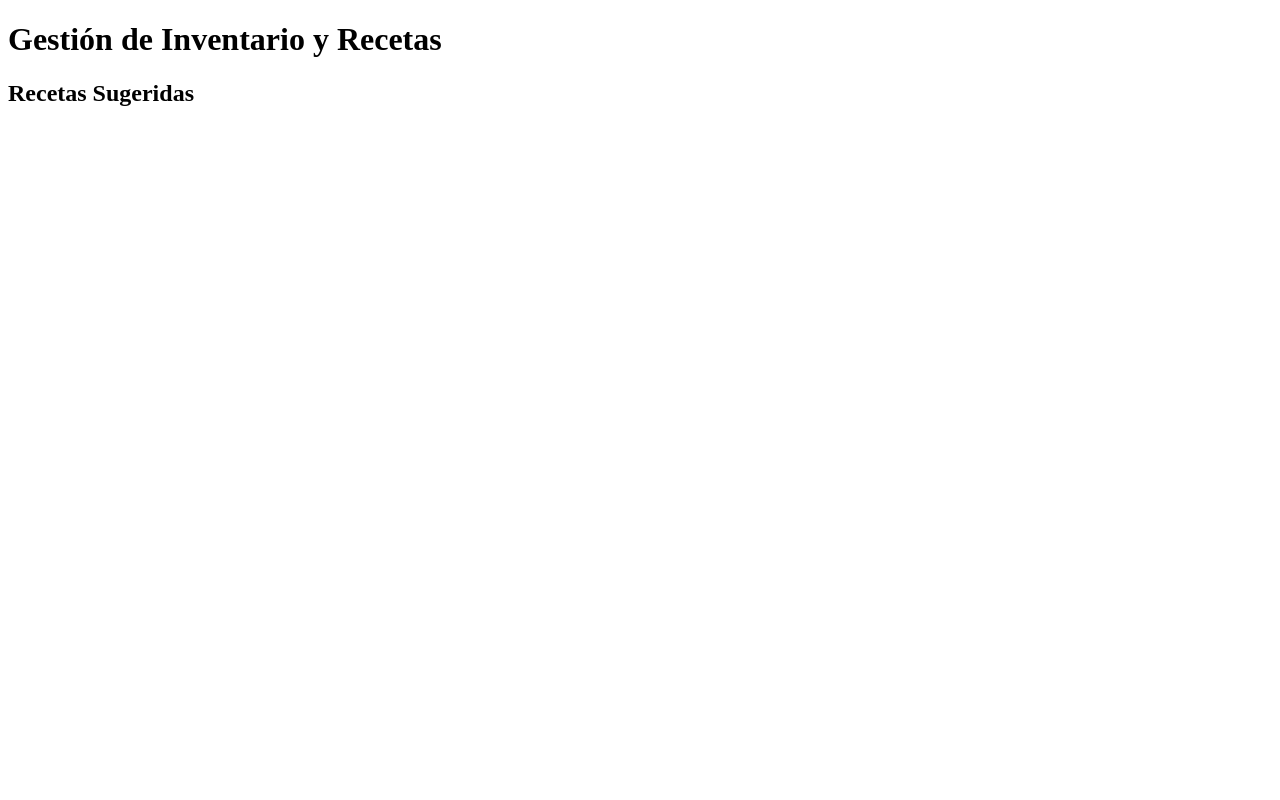
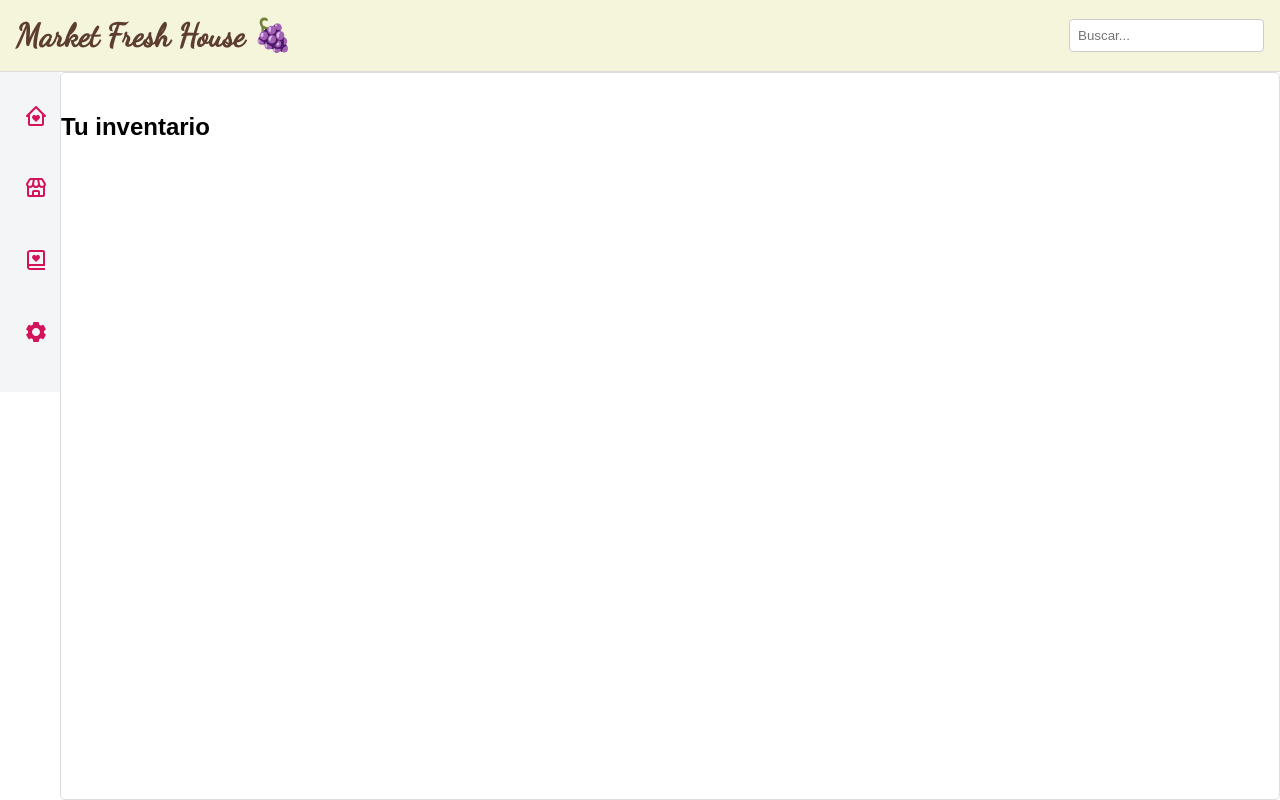
Before and after one commit to jandrader14/market-recipes, a website: page src/inventory/inventory.html in a window 1280 px wide. Drawn offline with Linux system fonts and the light colour scheme.

Commit message:
Inicia seccion inventario, se crean los components para el header, aside y main

```diff
--- /dev/null
+++ b/assets/css/components.css
@@ -0,0 +1,116 @@
+@import url('https://fonts.googleapis.com/css2?family=Dancing+Script&display=swap');
+
+:root {
+  /*Global variables*/
+  --icon: #8491a5;
+  --main: #dcdadd;
+  --primary: #d4145a;
+  --text: #526581;
+  --welcome: #c4bea3;
+  --white: #ffffff;
+  --title: #5c3d2e;
+  --color-paragraph: #8b7d6b;
+}
+* {
+  box-sizing: border-box;
+  margin: 0;
+  padding: 0;
+}
+
+body {
+  display: flex;
+  flex-direction: column;
+  min-height: 100vh;
+  font-family: "Nunito", sans-serif;
+}
+
+body aside:hover ~ main {
+    margin-left: 250px;
+  }
+header {
+  background-color: #f5f5dc;
+  padding: 1rem;
+  display: flex;
+  justify-content: space-between;
+  align-items: center;
+  border-bottom: 1px solid #ddd;
+}
+
+header h1 {
+  color: var(--title);
+  font-family: "Dancing Script", cursive;
+}
+
+header .search-bar {
+  display: flex;
+  align-items: center;
+}
+
+header input[type="search"] {
+  padding: 0.5rem;
+  border: 1px solid #ccc;
+  border-radius: 4px;
+}
+
+main {
+  display: flex;
+  flex: 1;
+  flex-wrap: wrap;
+  transition: margin-left 0.4s;
+}
+
+aside {
+  width: 60px;
+  background-color: #f4f5f7;
+  padding: 1rem 0.5rem;
+  overflow: hidden;
+  white-space: nowrap;
+  transition: width 0.4s;
+}
+
+aside:hover {
+  width: 250px;
+}
+
+aside nav ul {
+  list-style: none;
+  padding: 0;
+}
+
+aside nav ul li {
+  margin-bottom: 1rem;
+}
+
+aside nav ul li .submenu {
+  display: none;
+  padding-left: 1rem;
+}
+
+aside nav ul li:hover .submenu {
+  display: block;
+}
+
+aside nav ul li a {
+  padding: 1rem;
+  display: grid;
+  align-items: center;
+  grid-template-columns: 40px 1fr;
+  color: var(--primary);
+  fill: var(--primary);
+  text-decoration: none;
+  transition: background-color 0.3s, color 0.3s;
+}
+
+aside nav ul li a:hover {
+  background-color: var(--welcome);
+  color: var(--white);
+  fill: var(--white);
+}
+
+section {
+  background-color: #fff;
+  border-radius: 5px;
+  border: 1px solid #ddd;
+  flex: 1 1 calc(33.333% - 1rem);
+  padding-top: 2.5rem;
+}
--- a/assets/css/dashboard.css
+++ b/assets/css/dashboard.css
@@ -1,4 +1,3 @@
-
 :root {
   /*Global variables*/
   --icon: #8491a5;
--- /dev/null
+++ b/assets/js/load-components.js
@@ -0,0 +1,13 @@
+document.addEventListener('DOMContentLoaded', () => {
+    fetch('/components/header.html')
+        .then(response => response.text())
+        .then(data => {
+            document.getElementById('header-placeholder').innerHTML = data;
+        });
+
+    fetch('/components/aside.html')
+        .then(response => response.text())
+        .then(data => {
+            document.getElementById('aside-placeholder').innerHTML = data;
+        });
+});
--- a/assets/js/script.js
+++ b/assets/js/script.js
@@ -16,7 +16,7 @@ document.addEventListener('DOMContentLoaded', () => {
         // Redirige a otra página
         window.location.href = 'src/dashboard/dashboard.html';
       } else {
-        alert('Credenciales incorrectas. Por favor, inténtalo de nuevo.');
+        alert('Credenciales incorrectas o usuario no válido. Por favor, inténtalo de nuevo.');
       }
     });
   });
--- /dev/null
+++ b/components/aside.html
@@ -0,0 +1,92 @@
+<aside>
+  <nav>
+    <ul>
+      <li>
+        <a href="/dashboard">
+          <svg
+            xmlns="http://www.w3.org/2000/svg"
+            width="24"
+            height="24"
+            viewBox="0 0 24 24"
+            class="sidebar__icon"
+          >
+            <path
+              d="m12.223 11.641-.223.22-.224-.22a2.224 2.224 0 0 0-3.125 0 2.13 2.13 0 0 0 0 3.07L12 18l3.349-3.289a2.13 2.13 0 0 0 0-3.07 2.225 2.225 0 0 0-3.126 0z"
+            ></path>
+            <path
+              d="m21.707 11.293-9-9a.999.999 0 0 0-1.414 0l-9 9A1 1 0 0 0 3 13h1v7c0 1.103.897 2 2 2h12c1.103 0 2-.897 2-2v-7h1a1 1 0 0 0 .707-1.707zM18.001 20H6v-9.585l6-6 6 6V15l.001 5z"
+            ></path>
+          </svg>
+          <div class="sidebar__hide">
+            <p class="sidebar__text">Dashboard</p>
+          </div>
+        </a>
+      </li>
+      <li>
+        <a href="/inventory">
+          <svg
+            xmlns="http://www.w3.org/2000/svg"
+            width="24"
+            height="24"
+            viewBox="0 0 24 24"
+            class="sidebar__icon"
+          >
+            <path
+              d="M19.148 2.971A2.008 2.008 0 0 0 17.434 2H6.566c-.698 0-1.355.372-1.714.971L2.143 7.485A.995.995 0 0 0 2 8a3.97 3.97 0 0 0 1 2.618V19c0 1.103.897 2 2 2h14c1.103 0 2-.897 2-2v-8.382A3.97 3.97 0 0 0 22 8a.995.995 0 0 0-.143-.515l-2.709-4.514zm.836 5.28A2.003 2.003 0 0 1 18 10c-1.103 0-2-.897-2-2 0-.068-.025-.128-.039-.192l.02-.004L15.22 4h2.214l2.55 4.251zM10.819 4h2.361l.813 4.065C13.958 9.137 13.08 10 12 10s-1.958-.863-1.993-1.935L10.819 4zM6.566 4H8.78l-.76 3.804.02.004C8.025 7.872 8 7.932 8 8c0 1.103-.897 2-2 2a2.003 2.003 0 0 1-1.984-1.749L6.566 4zM10 19v-3h4v3h-4zm6 0v-3c0-1.103-.897-2-2-2h-4c-1.103 0-2 .897-2 2v3H5v-7.142c.321.083.652.142 1 .142a3.99 3.99 0 0 0 3-1.357c.733.832 1.807 1.357 3 1.357s2.267-.525 3-1.357A3.99 3.99 0 0 0 18 12c.348 0 .679-.059 1-.142V19h-3z"
+            ></path>
+          </svg>
+          <div class="sidebar__hide">
+            <p class="sidebar__text">Inventario</p>
+          </div>
+        </a>
+        <ul class="submenu">
+          <li><a href="#">Registrar elementos</a></li>
+          <li><a href="#">Actualizar inventario</a></li>
+        </ul>
+      </li>
+      <li>
+        <a href="/recipes">
+          <svg
+            xmlns="http://www.w3.org/2000/svg"
+            width="24"
+            height="24"
+            viewBox="0 0 24 24"
+            class="sidebar__icon"
+          >
+            <path
+              d="M3 8v11c0 2.201 1.794 3 3 3h15v-2H6.012C5.55 19.988 5 19.806 5 19s.55-.988 1.012-1H21V4c0-1.103-.897-2-2-2H6c-1.206 0-3 .799-3 3v3zm3-4h13v12H5V5c0-.806.55-.988 1-1z"
+            ></path>
+            <path
+              d="m11.997 14 3.35-3.289a2.129 2.129 0 0 0 0-3.069 2.225 2.225 0 0 0-3.126 0l-.224.218-.224-.219a2.224 2.224 0 0 0-3.125 0 2.129 2.129 0 0 0 0 3.069L11.997 14z"
+            ></path>
+          </svg>
+          <div class="sidebar__hide">
+            <p class="sidebar__text">Recetas</p>
+          </div>
+        </a>
+        <ul class="submenu">
+          <li><a href="#">Registrar recetas</a></li>
+          <li><a href="#">Conocer las recetas</a></li>
+        </ul>
+      </li>
+      <li>
+        <a href="/settings">
+          <svg
+            xmlns="http://www.w3.org/2000/svg"
+            width="24"
+            height="24"
+            viewBox="0 0 24 24"
+            class="sidebar__icon"
+          >
+            <path
+              d="m2.344 15.271 2 3.46a1 1 0 0 0 1.366.365l1.396-.806c.58.457 1.221.832 1.895 1.112V21a1 1 0 0 0 1 1h4a1 1 0 0 0 1-1v-1.598a8.094 8.094 0 0 0 1.895-1.112l1.396.806c.477.275 1.091.11 1.366-.365l2-3.46a1.004 1.004 0 0 0-.365-1.366l-1.372-.793a7.683 7.683 0 0 0-.002-2.224l1.372-.793c.476-.275.641-.89.365-1.366l-2-3.46a1 1 0 0 0-1.366-.365l-1.396.806A8.034 8.034 0 0 0 15 4.598V3a1 1 0 0 0-1-1h-4a1 1 0 0 0-1 1v1.598A8.094 8.094 0 0 0 7.105 5.71L5.71 4.904a.999.999 0 0 0-1.366.365l-2 3.46a1.004 1.004 0 0 0 .365 1.366l1.372.793a7.683 7.683 0 0 0 0 2.224l-1.372.793c-.476.275-.641.89-.365 1.366zM12 8c2.206 0 4 1.794 4 4s-1.794 4-4 4-4-1.794-4-4 1.794-4 4-4z"
+            ></path>
+          </svg>
+          <div class="sidebar__hide">
+            <p class="sidebar__text">Ajustes</p>
+          </div>
+        </a>
+      </li>
+    </ul>
+  </nav>
+</aside>
--- /dev/null
+++ b/components/header.html
@@ -0,0 +1,6 @@
+<header>
+    <h1>Market Fresh House 🍇</h1>
+    <div class="search-bar">
+      <input type="search" placeholder="Buscar...">
+    </div>
+  </header>
--- a/src/inventory/inventory.html
+++ b/src/inventory/inventory.html
@@ -4,23 +4,23 @@
   <meta charset="UTF-8">
   <meta name="viewport" content="width=device-width, initial-scale=1.0">
   <title>Inventario y Recetas</title>
-  <link rel="stylesheet" href="css/estilos.css">
+  <link rel="stylesheet" href="/assets/css/components.css">
   <link rel="icon" href="imagenes/vegetal.png" type="image/png">
+  <script src="/assets/js/load-components.js" defer></script>
 </head>
 <body>
-  <header>
-    <h1>Gestión de Inventario y Recetas</h1>
-  </header>
+  <div id="header-placeholder"></div>
 
-  <section id="inventory">
+  <main>
+    <div id="aside-placeholder"></div>
+    <section>
+      <div>
+        <h1>Tu inventario</h1>
+      </div>
+    </section>
 
-  </section>
+  </main>
 
-  <section id="recipes">
-    <h2>Recetas Sugeridas</h2>
-    <ul id="recipe-list"></ul>
-  </section>
 
-  <script src="scripts.js"></script>
 </body>
 </html>
```
Also changed, not shown: src/dashboard/dashboard.html (+2 -4 lines), assets/imagenes/sombrero-chef.svg (deleted), components/main.html (added).
